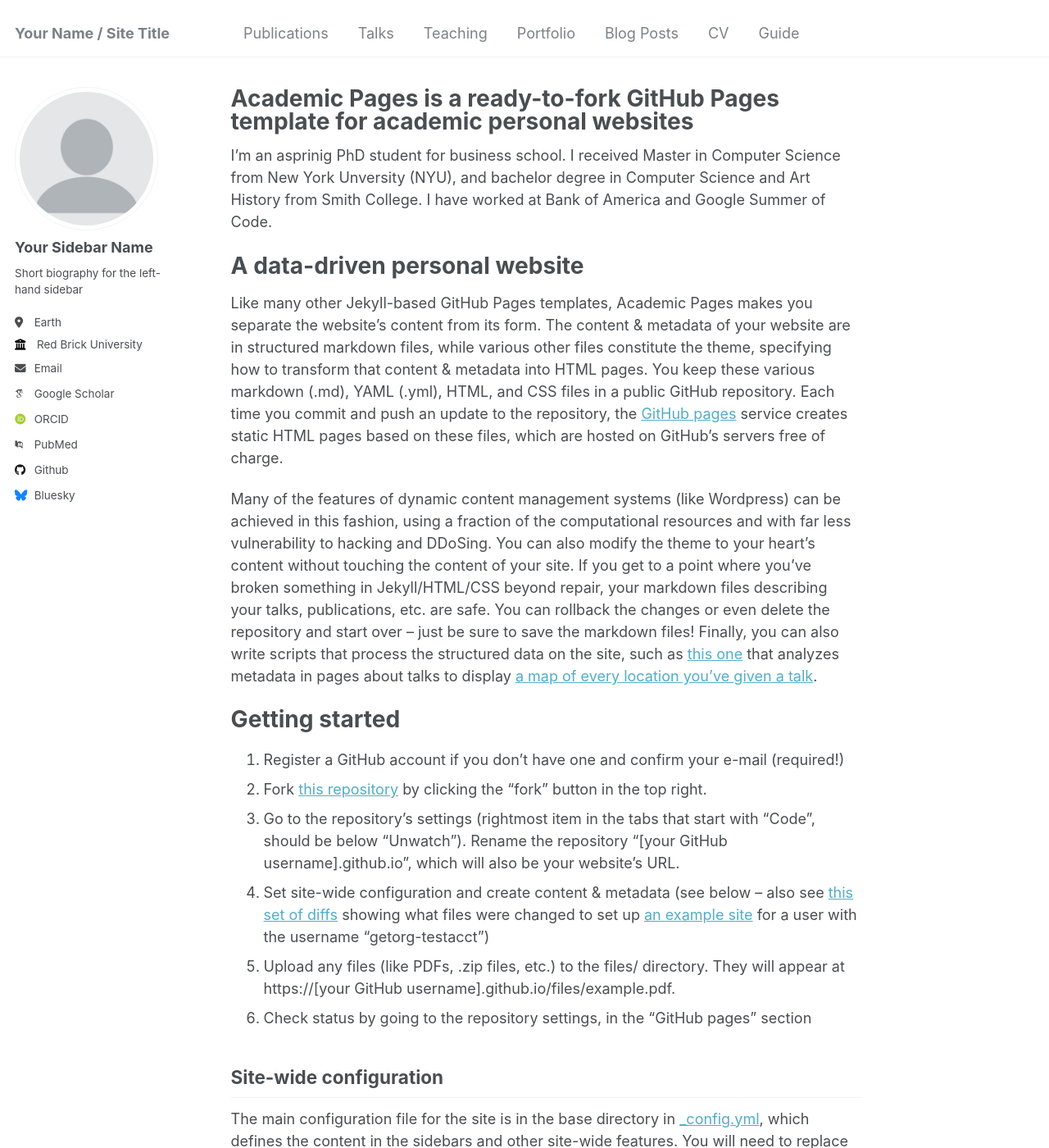
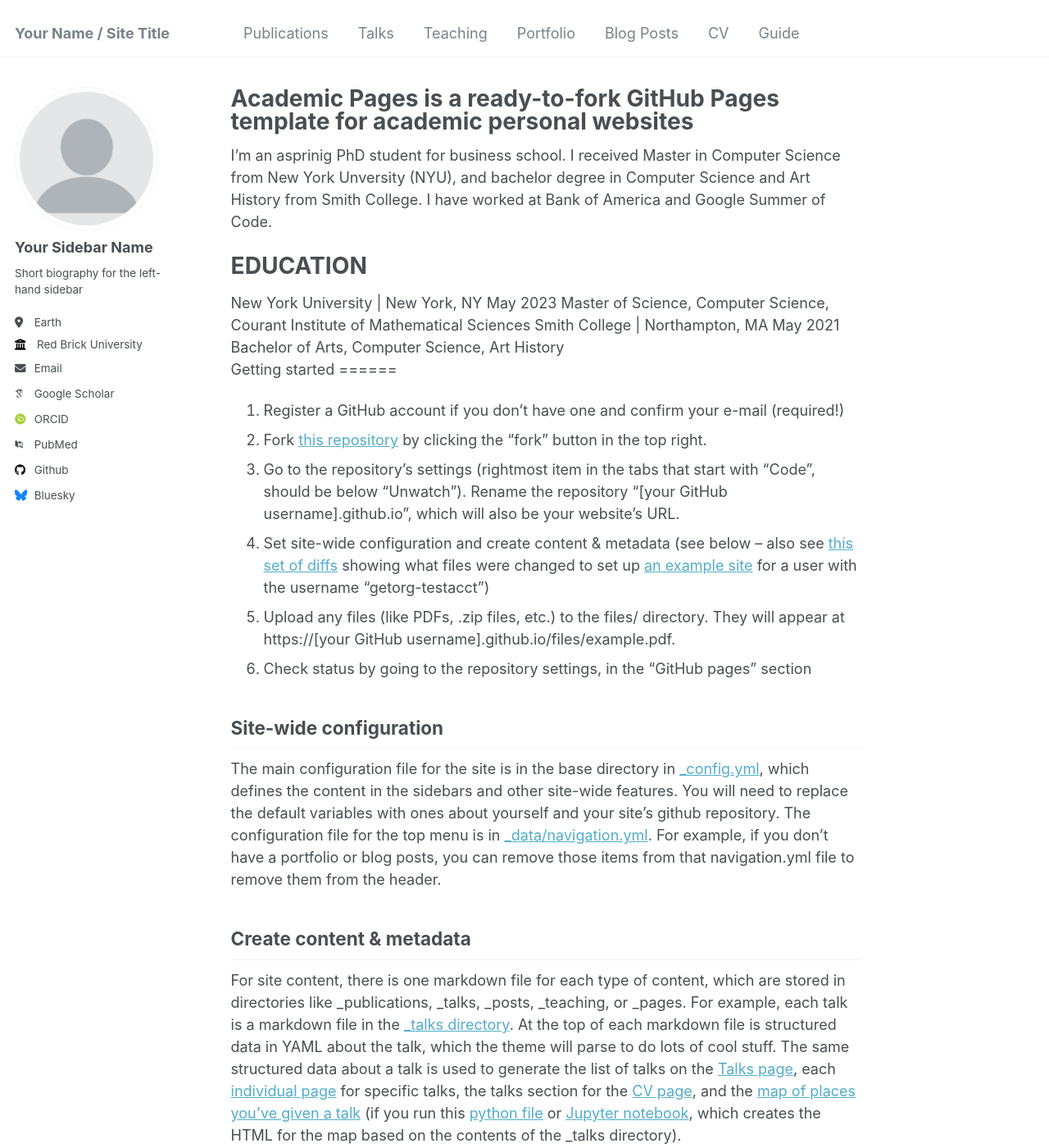
Before and after one commit to suziexi/suziexi.github.io, a Jekyll site: the page built from _pages/about.md, in a window 1280 px wide and 1400 px high. Shown: the whole window at 82% size. Built offline with Jekyll 4.4.1, drawn with Linux system fonts in a browser that asks for light colours; some web fonts are replaced.

Commit message:
Update about.md

```diff
--- a/_pages/about.md
+++ b/_pages/about.md
@@ -8,12 +8,12 @@ redirect_from:
 ---
 I'm an asprinig PhD student for business school. I received Master in Computer Science from New York Unversity (NYU), and bachelor degree in Computer Science and Art History from Smith College. I have worked at Bank of America and Google Summer of Code.
 
-A data-driven personal website
+EDUCATION
 ======
-Like many other Jekyll-based GitHub Pages templates, Academic Pages makes you separate the website's content from its form. The content & metadata of your website are in structured markdown files, while various other files constitute the theme, specifying how to transform that content & metadata into HTML pages. You keep these various markdown (.md), YAML (.yml), HTML, and CSS files in a public GitHub repository. Each time you commit and push an update to the repository, the [GitHub pages](https://pages.github.com/) service creates static HTML pages based on these files, which are hosted on GitHub's servers free of charge.
-
-Many of the features of dynamic content management systems (like Wordpress) can be achieved in this fashion, using a fraction of the computational resources and with far less vulnerability to hacking and DDoSing. You can also modify the theme to your heart's content without touching the content of your site. If you get to a point where you've broken something in Jekyll/HTML/CSS beyond repair, your markdown files describing your talks, publications, etc. are safe. You can rollback the changes or even delete the repository and start over -- just be sure to save the markdown files! Finally, you can also write scripts that process the structured data on the site, such as [this one](https://github.com/academicpages/academicpages.github.io/blob/master/talkmap.ipynb) that analyzes metadata in pages about talks to display [a map of every location you've given a talk](https://academicpages.github.io/talkmap.html).
-
+New York University | New York, NY		                                                                                                     May 2023
+Master of Science, Computer Science, Courant Institute of Mathematical Sciences
+Smith College | Northampton, MA 								       	          May 2021
+Bachelor of Arts, Computer Science, Art History
 Getting started
 ======
 1. Register a GitHub account if you don't have one and confirm your e-mail (required!)
```
